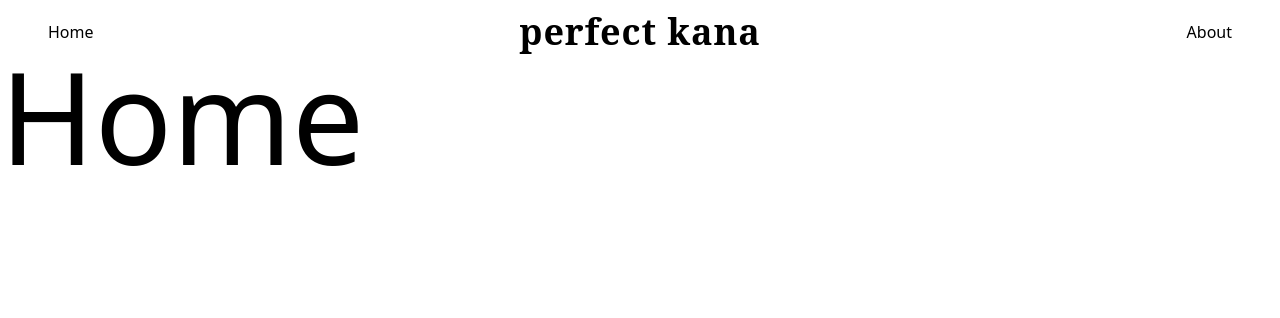
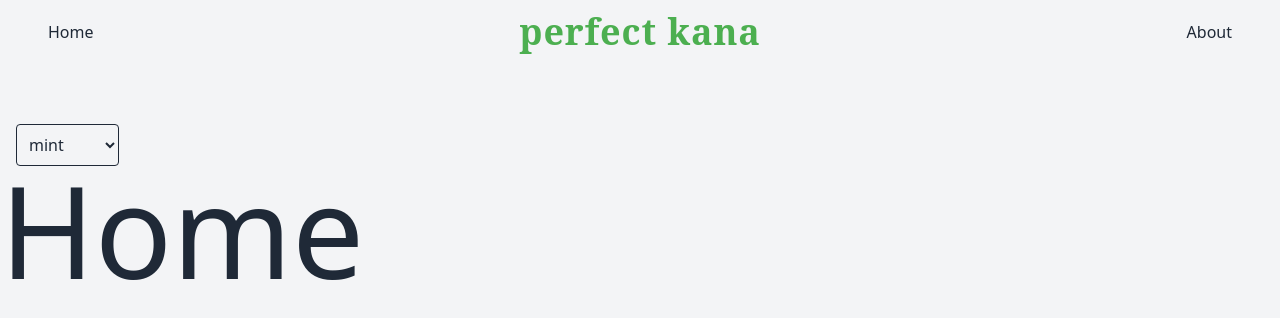
Before and after one commit to aredmondd/perfect-kana, a Vue app: page / in a window 1280 px wide. Shown: the top 318 px of the page. Built offline with nearby package versions, Linux system fonts and the light colour scheme; a web font is replaced by a local one.

Commit message:
store theme on local storage

```diff
--- a/src/App.vue
+++ b/src/App.vue
@@ -1,12 +1,14 @@
 <script setup>
 import { RouterLink, RouterView } from 'vue-router'
 import Navbar from './components/Navbar.vue'
+import Footer from '@/components/Footer.vue'
 </script>
 
 <template>
   <header>
     <div class="wrapper">
       <Navbar/>
+      <Footer />
     </div>
   </header>
   <RouterView />
--- a/src/components/Footer.vue
+++ b/src/components/Footer.vue
@@ -3,7 +3,7 @@
     <div class="mt-16 ml-4">
         <select id="theme-select" v-model="selectedTheme" @change="applyTheme" class="mt-2 p-2 border rounded">
         <option v-for="(theme, index) in themeOptions" :key="index" :value="theme">
-            Theme {{ index + 1 }}
+            {{ theme }}
         </option>
         </select>
     </div>
@@ -14,29 +14,34 @@
   export default {
     data() {
       return {
-        selectedTheme: 'theme1',
+        selectedTheme: JSON.parse(localStorage.getItem('theme')) ? JSON.parse(localStorage.getItem('theme')).name : 'mint',
         themes: {
-          theme1: {
+          mint: {
+            name: 'mint',
             background: '#F3F4F6',
             text: '#1F2937',
             accent: '#4CAF50',
           },
-          theme2: {
+          freedom: {
+            name: 'freedom',
             background: '#1F2937',
             text: '#F3F4F6',
             accent: '#FF5722',
           },
-          theme3: {
+          icy: {
+            name: 'icy',
             background: '#000000',
             text: '#FFFFFF',
             accent: '#00BCD4',
           },
-          theme4: {
+          blurry: {
+            name: 'blurry',
             background: '#FFEB3B',
             text: '#212121',
             accent: '#673AB7',
           },
-          theme5: {
+          popsicle: {
+            name: 'popsicle',
             background: '#E91E63',
             text: '#FFFFFF',
             accent: '#3F51B5',
@@ -62,6 +67,10 @@
         document.documentElement.style.setProperty('--background-color', this.themes[this.selectedTheme].background);
         document.documentElement.style.setProperty('--text-color', this.themes[this.selectedTheme].text);
         document.documentElement.style.setProperty('--accent-color', this.themes[this.selectedTheme].accent);
+
+        localStorage.setItem('theme', JSON.stringify(this.themes[this.selectedTheme]));
+        let currentTheme = JSON.parse(localStorage.getItem('theme'));
+        console.log(currentTheme.name);
       },
     },
     mounted() {
--- /dev/null
+++ b/src/components/ThemeCard.vue
@@ -0,0 +1,10 @@
+<template>
+    <div class="border-3 rounded-2xl p-2 px-4">
+        <p class="font-bold tracking-wide">theme name</p>
+        <div class="flex justify-between mt-1">
+            <div class="rounded-full p-3 bg-background border-1"></div>
+            <div class="rounded-full p-3 bg-text"></div>
+            <div class="rounded-full p-3 bg-accent"></div>
+        </div>
+    </div>
+</template>
--- a/src/views/AboutView.vue
+++ b/src/views/AboutView.vue
@@ -1,9 +1,8 @@
 <script setup>
-import Footer from '@/components/Footer.vue'
 </script>
 
 <template>
   <div>
-    <Footer />
+    <h1>About</h1>
   </div>
 </template>
```
